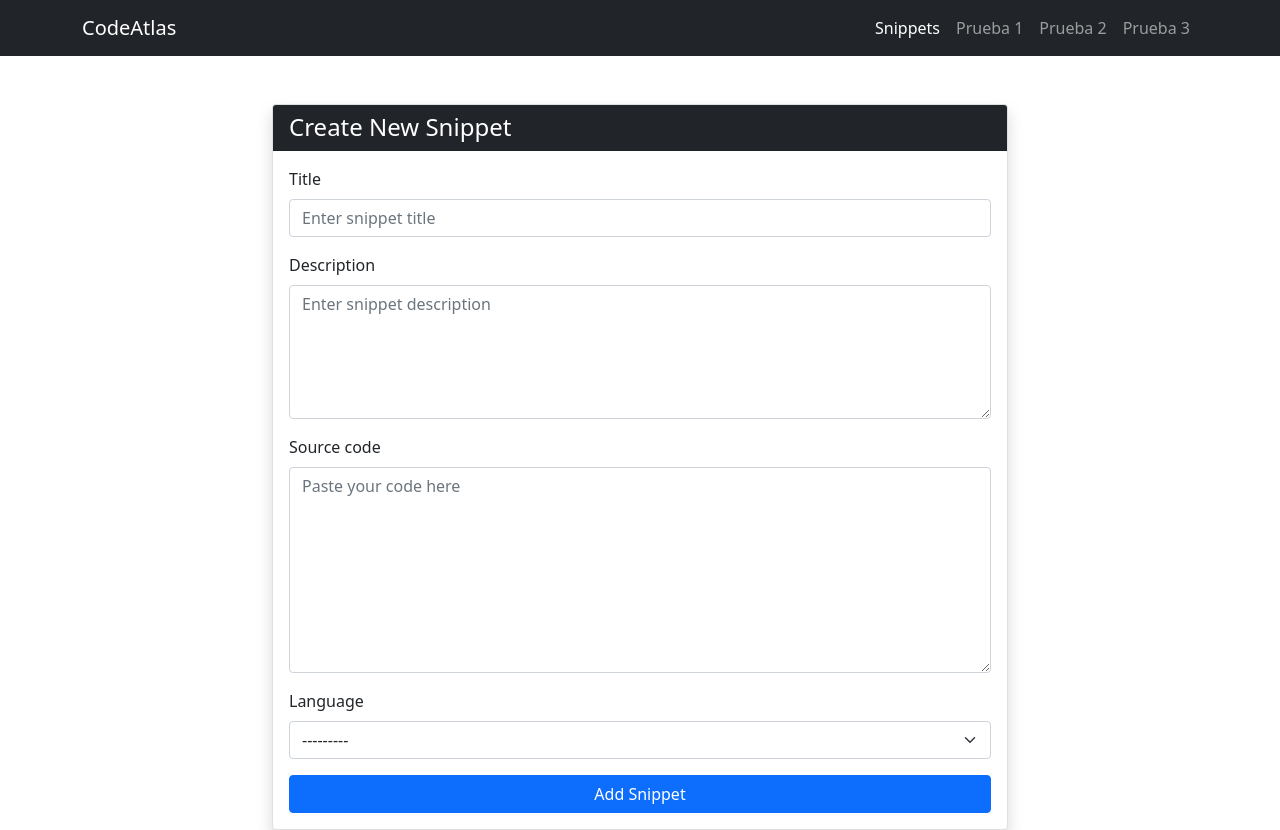
After one commit to 2DAM-egarveg810/code_atlas_practicas, a Django app: template snippets/templates/snippets/create_snippet.html in a window 1280 px wide. The commit adds this page. Run offline with Django 5.2, Linux system fonts and the light colour scheme; the template is opened without the code that fills it: values that come from a table or form of the project are taken from there, others are empty; some libraries are stand-ins or nearby versions.

Commit message:
[feat] crear snippet
Hechos formulario y vista para crear snippets.

```diff
--- /dev/null
+++ b/snippets/forms.py
@@ -0,0 +1,28 @@
+from django import forms
+from . import models
+
+
+class CreateSnippet(forms.ModelForm):
+    class Meta:
+        model = models.Snippet
+        fields = ['title', 'description', 'source_code', 'language']
+
+        widgets = {
+            'title': forms.TextInput(attrs={
+                'class': 'form-control',
+                'placeholder': 'Enter snippet title'
+            }),
+            'description': forms.Textarea(attrs={
+                'class': 'form-control',
+                'rows': 5,
+                'placeholder': 'Enter snippet description'
+            }),
+            'source_code': forms.Textarea(attrs={
+                'class': 'form-control',
+                'rows': 8,
+                'placeholder': 'Paste your code here'
+            }),
+            'language': forms.Select(attrs={
+                'class': 'form-select'
+            }),
+        }
--- a/snippets/models.py
+++ b/snippets/models.py
@@ -35,8 +35,8 @@ class Snippet(models.Model):
         max_length=20
     )
     cont_visited = models.IntegerField(default=0)
-    latitude = models.FloatField()
-    longitude = models.FloatField()
+    latitude = models.FloatField(default=1, null=True, blank=True)
+    longitude = models.FloatField(default=1, null=True, blank=True)
 
     def __str__(self):
         return f'{self.title} [{self.language}]'
--- /dev/null
+++ b/snippets/templates/snippets/create_snippet.html
@@ -0,0 +1,58 @@
+<!DOCTYPE html>
+<html lang="en">
+<head>
+    <meta charset="UTF-8">
+    <title>Title</title>
+    <link href="https://cdn.jsdelivr.net/npm/bootstrap@5.0.2/dist/css/bootstrap.min.css" rel="stylesheet"
+          integrity="sha384-EVSTQN3/azprG1Anm3QDgpJLIm9Nao0Yz1ztcQTwFspd3yD65VohhpuuCOmLASjC" crossorigin="anonymous">
+    <link href="https://cdnjs.cloudflare.com/ajax/libs/prism/1.29.0/themes/prism-tomorrow.min.css" rel="stylesheet"/>
+</head>
+<body>
+{% include 'snippets/header.html' %}
+<div class="container mt-5">
+    <div class="row justify-content-center">
+        <div class="col-md-8">
+            <div class="card shadow">
+                <div class="card-header bg-dark text-white">
+                    <h4 class="mb-0">Create New Snippet</h4>
+                </div>
+                <div class="card-body">
+
+                    <form action="{% url 'snippets:new_snippet' %}" method="post">
+                        {% csrf_token %}
+
+                        {% for field in form %}
+                            <div class="mb-3">
+                                <label class="form-label">{{ field.label }}</label>
+                                {{ field }}
+
+                                {% if field.errors %}
+                                    <div class="text-danger small">
+                                        {{ field.errors }}
+                                    </div>
+                                {% endif %}
+                            </div>
+                        {% endfor %}
+
+                        <div class="d-grid">
+                            <button type="submit" class="btn btn-primary">
+                                Add Snippet
+                            </button>
+                        </div>
+
+                    </form>
+
+                </div>
+            </div>
+        </div>
+    </div>
+</div>
+<script src="https://cdn.jsdelivr.net/npm/bootstrap@5.0.2/dist/js/bootstrap.bundle.min.js"
+        integrity="sha384-MrcW6ZMFYlzcLA8Nl+NtUVF0sA7MsXsP1UyJoMp4YLEuNSfAP+JcXn/tWtIaxVXM"
+        crossorigin="anonymous"></script>
+
+<!-- Prism.js -->
+<script src="https://cdnjs.cloudflare.com/ajax/libs/prism/1.29.0/prism.min.js"></script>
+<script src="https://cdnjs.cloudflare.com/ajax/libs/prism/1.29.0/plugins/autoloader/prism-autoloader.min.js"></script>
+</body>
+</html>
--- a/snippets/templates/snippets/header.html
+++ b/snippets/templates/snippets/header.html
@@ -8,7 +8,7 @@
 <header>
     <nav class="navbar navbar-expand-lg navbar-dark bg-dark">
         <div class="container">
-            <a class="navbar-brand" href="#">CodeAtlas</a>
+            <a class="navbar-brand" href="/snippets">CodeAtlas</a>
 
             <button class="navbar-toggler" type="button" data-bs-toggle="collapse" data-bs-target="#navbarNav">
                 <span class="navbar-toggler-icon"></span>
@@ -17,10 +17,10 @@
             <div class="collapse navbar-collapse" id="navbarNav">
                 <ul class="navbar-nav ms-auto">
                     <li class="nav-item">
-                        <a class="nav-link active" href="#">Prueba</a>
+                        <a class="nav-link active" href="/snippets">Snippets</a>
                     </li>
                     <li class="nav-item">
-                        <a class="nav-link" href="#">Prueba 1</a>
+                        <a class="nav-link" href="{% url 'snippets:new_snippet' %}">Prueba 1</a>
                     </li>
                     <li class="nav-item">
                         <a class="nav-link" href="#">Prueba 2</a>
```
Also changed, not shown: snippets/templates/snippets/layout.html (added, +21 -0 lines), snippets/views.py (+14 -2 lines), snippets/migrations/0004_alter_snippet_latitude_alter_snippet_longitude.py (added).
